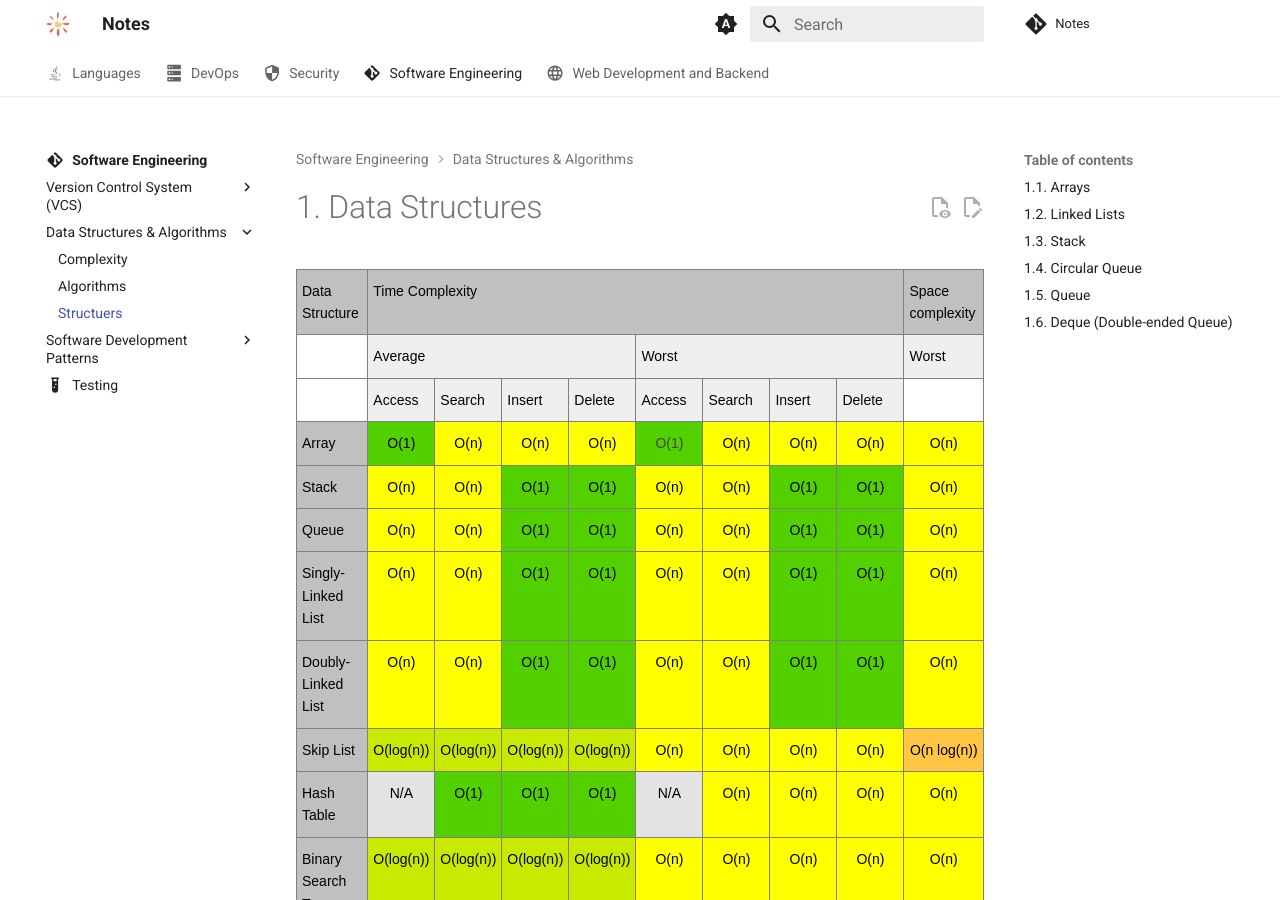
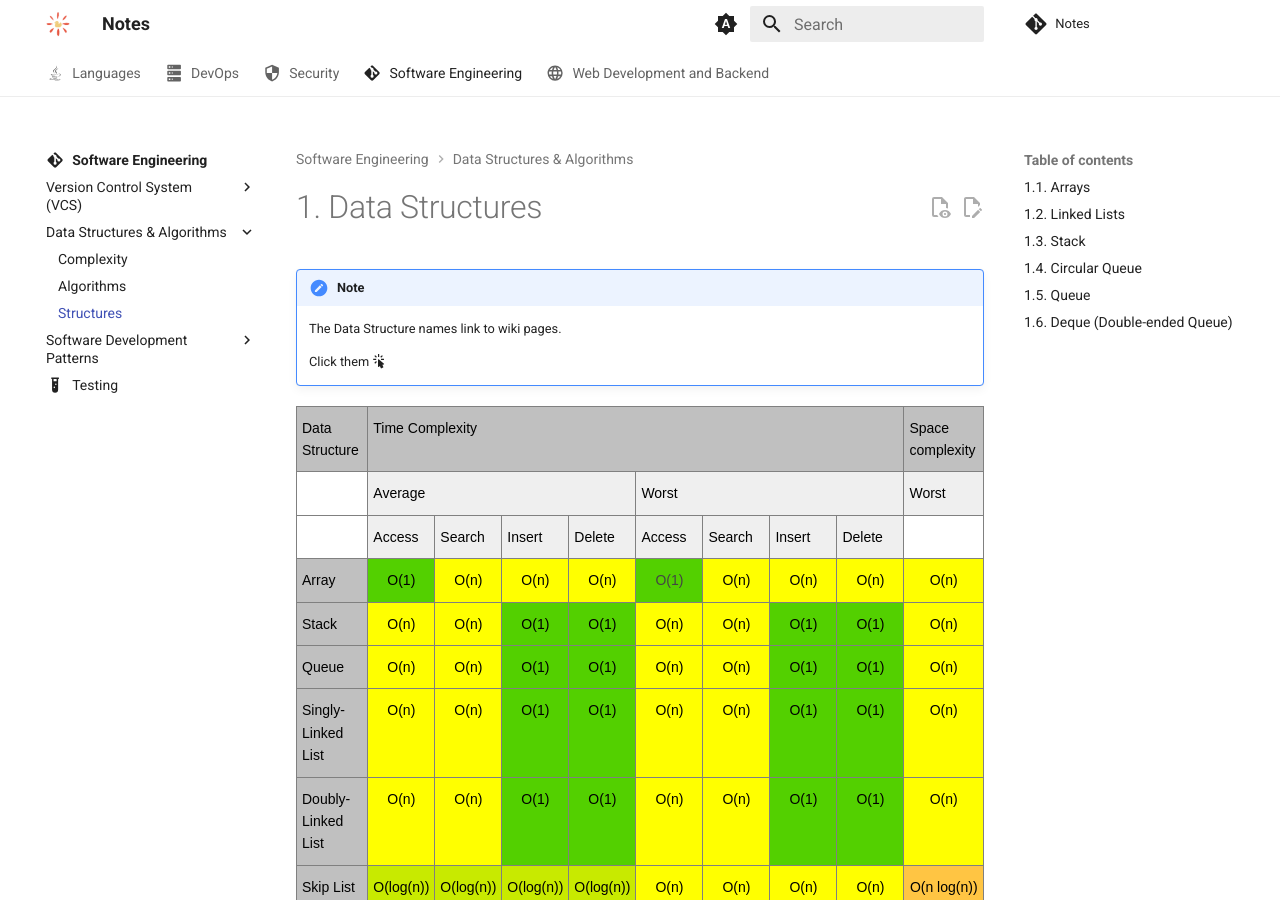
Before and after one commit to RomanPodkovyrin/Notes, an MkDocs documentation site: the page built from docs/architecture/data-structures-and-algorithms/structures/structures.md, in a window 1280 px wide and 900 px high. Built offline with MkDocs 1.6.1 and Material for MkDocs 9.7.7, drawn with Linux system fonts in a browser that asks for light colours; comment, search, counter and statistics services are not loaded.

Commit message:
feat: spelling and note

```diff
--- a/docs/architecture/data-structures-and-algorithms/structures/structures.md
+++ b/docs/architecture/data-structures-and-algorithms/structures/structures.md
@@ -1,4 +1,9 @@
 # 1. Data Structures
+
+!!! note
+    The Data Structure names link to wiki pages.
+
+    Click them :material-cursor-default-click:
 
 <style type="text/css">
 .tg    {border-collapse:collapse;border-spacing:0;}
--- a/mkdocs.yml
+++ b/mkdocs.yml
@@ -170,7 +170,7 @@ nav:
     - Data Structures & Algorithms:
       - Complexity: architecture/data-structures-and-algorithms/complexity/complexity.md
       - Algorithms: architecture/data-structures-and-algorithms/algorithms/algorithms.md
-      - Structuers: architecture/data-structures-and-algorithms/structures/structures.md
+      - Structures: architecture/data-structures-and-algorithms/structures/structures.md
 
     - Software Development Patterns:
       - 12 Factor Apps: architecture/patterns/12-factor-app/12-factor-app.md
```
